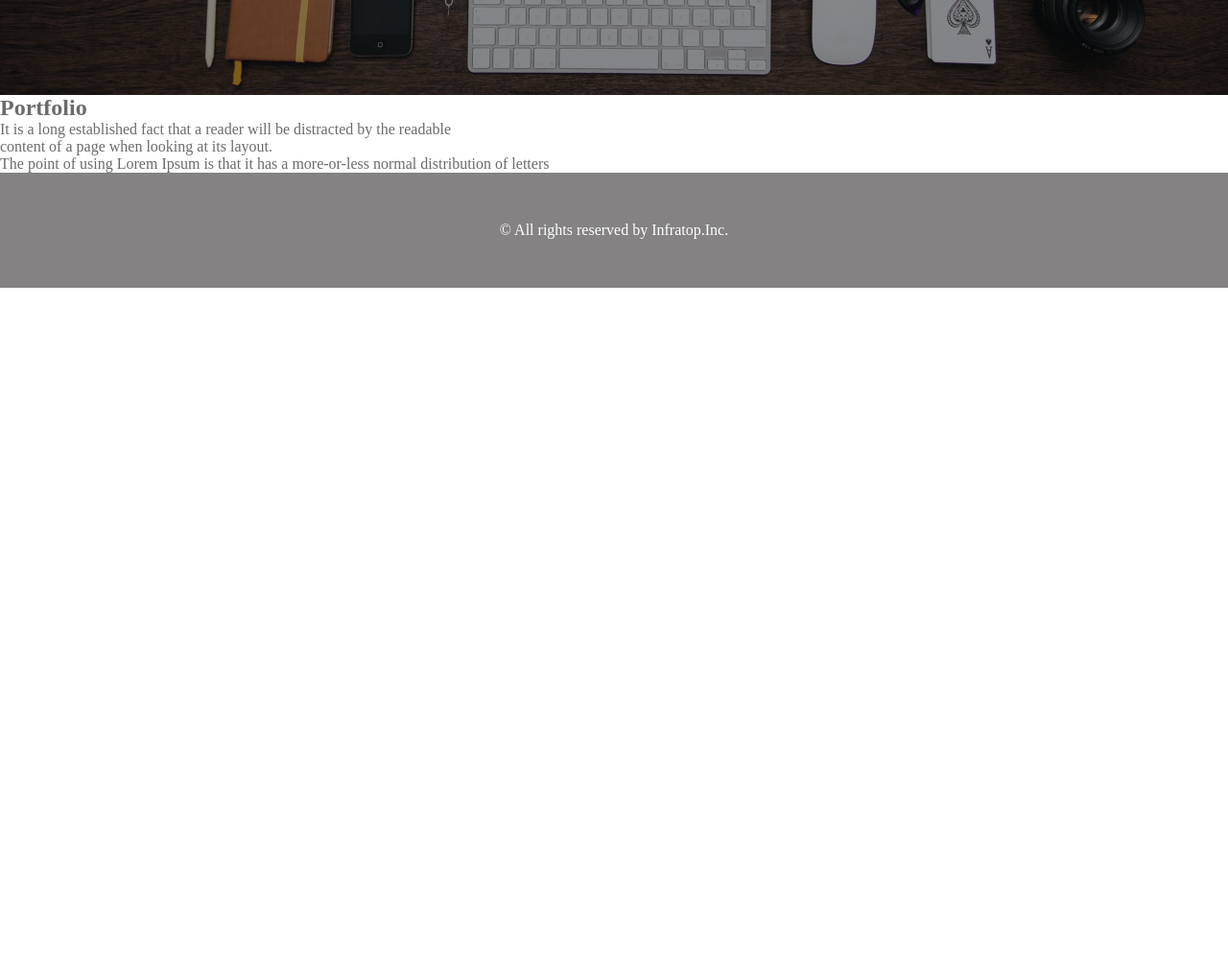
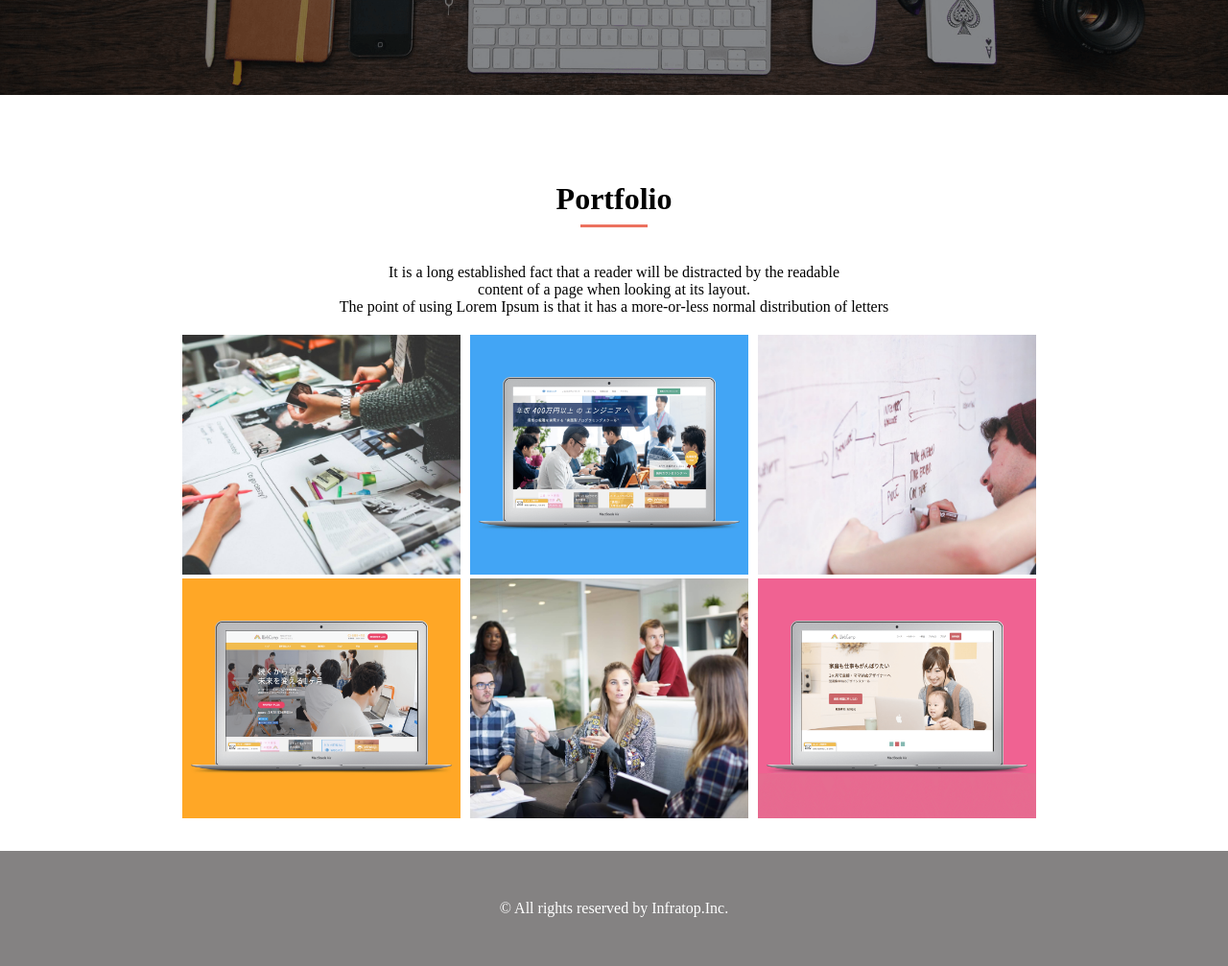
Before and after one commit to fjy0326/challegeweb, a plain HTML site: page index.html in a window 1280 px wide. Shown: the part 621-1628 px from the top of the page at 96% size. Before the commit the page ends 921 px from the top, so only its background shows below. Drawn offline with Linux system fonts and the light colour scheme.

Commit message:
20250113update

```diff
--- a/index.html
+++ b/index.html
@@ -46,12 +46,12 @@
 				It is a long established fact that a reader will be distracted by the readable<br> content of a page when looking at its layout.<br class="sp-none"> The point of using Lorem Ipsum is that it has a more-or-less normal distribution of letters
 			</p>
 			<div class="production-group">
-				<div class="production bg-1 sp-none"></div>
-				<div class="production bg-2"></div>
-				<div class="production bg-3 sp-none"></div>
-				<div class="production bg-4"></div>
-				<div class="production bg-5 sp-none"></div>
-				<div class="production bg-6"></div>
+				<div class="production bg-1 sp-none"><img class="bg" src="img/sketch.jpg" alt="image"></div>
+				<div class="production bg-2"><img class="bg" src="img/websuku.png" alt="image"></div>
+				<div class="production bg-3 sp-none"><img class="bg" src="img/write.jpg" alt="image"></div>
+				<div class="production bg-4"><img class="bg" src="img/webcamp.png" alt="image"></div>
+				<div class="production bg-5 sp-none"><img class="bg" src="img/talk.jpg" alt="image"></div>
+				<div class="production bg-6"><img class="bg" src="img/webcamp-mother.png" alt="image"></div>
 			</div>
 		</div>
 	</section>
--- a/style.css
+++ b/style.css
@@ -5,7 +5,6 @@
   box-sizing: border-box;
   color: #6c6b6b;
 }
-
 
 /*ヘッダー設定*/
 
@@ -91,6 +90,68 @@ main{
   margin: 0 auto;
   padding: 70px 0;
 }
+
+/*ポートフォリオ設定*/
+
+#portfolio
+{
+  width:100%;height:auto;
+  color: #ECEFF1;
+  justify-content: center;
+}
+
+.heading{
+  padding-top: 90px;
+  padding-bottom: 8px;
+  text-align: center;
+  font-size: 32px;
+  color: #000000;
+
+}
+
+.heading::after{
+    content: "";
+    display: block;
+    width: 70px;
+    height: 3px;
+    margin: 8px auto 0 auto;
+    background-color: #EC715F;
+}
+
+.heading-text
+{
+  padding-top: 30px;
+  text-align: center;
+  font-size: 16px;
+  color: #000000;
+}
+
+
+.container
+{
+  width: 920px;
+  margin: 0 auto;
+}
+
+.production-group
+{
+  padding-top: 20px;
+  padding-bottom: 30px;
+  display: flex;
+  flex-wrap: wrap;
+  justify-content: center;
+}
+
+.bg
+{
+  padding-right: 10px;
+  height: 250px;
+  width: 300px;
+  object-fit: cover;
+
+}
+
+/**/
 
 .blog{
   width: 540px;
```
